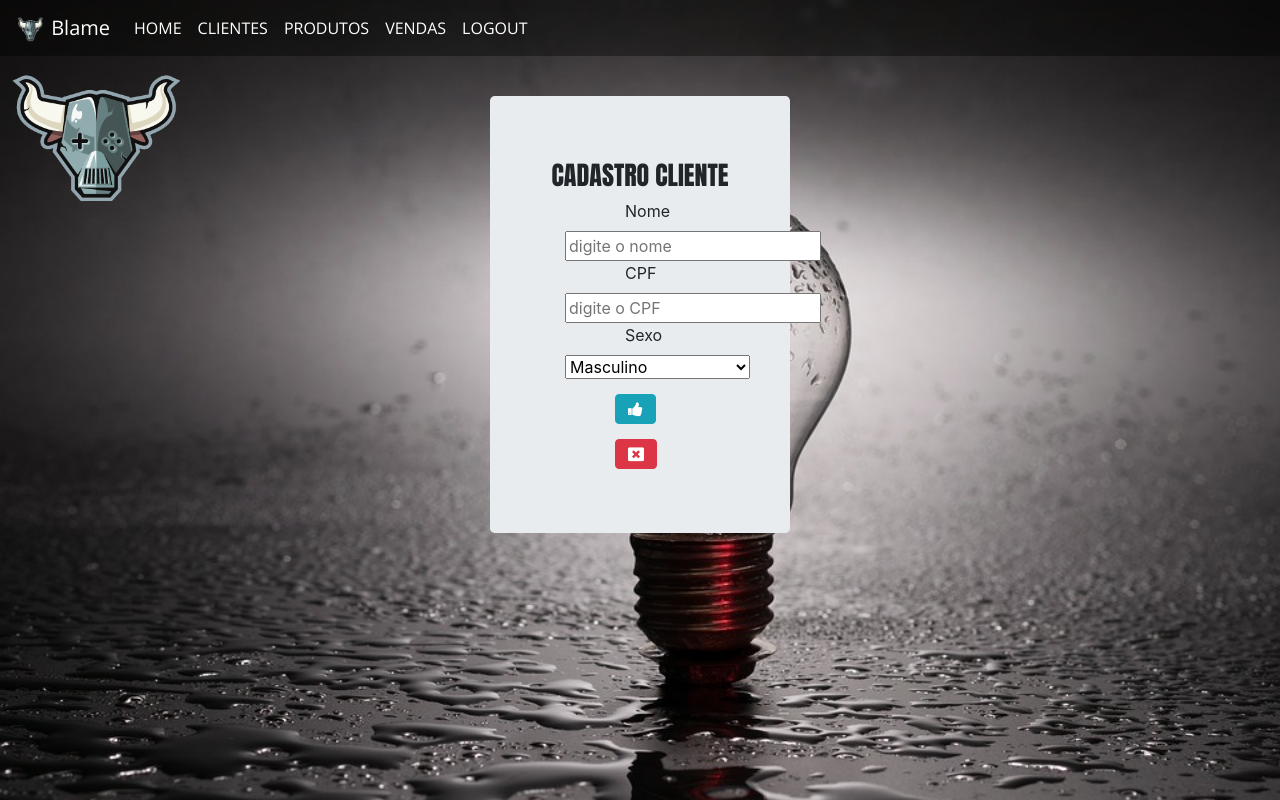
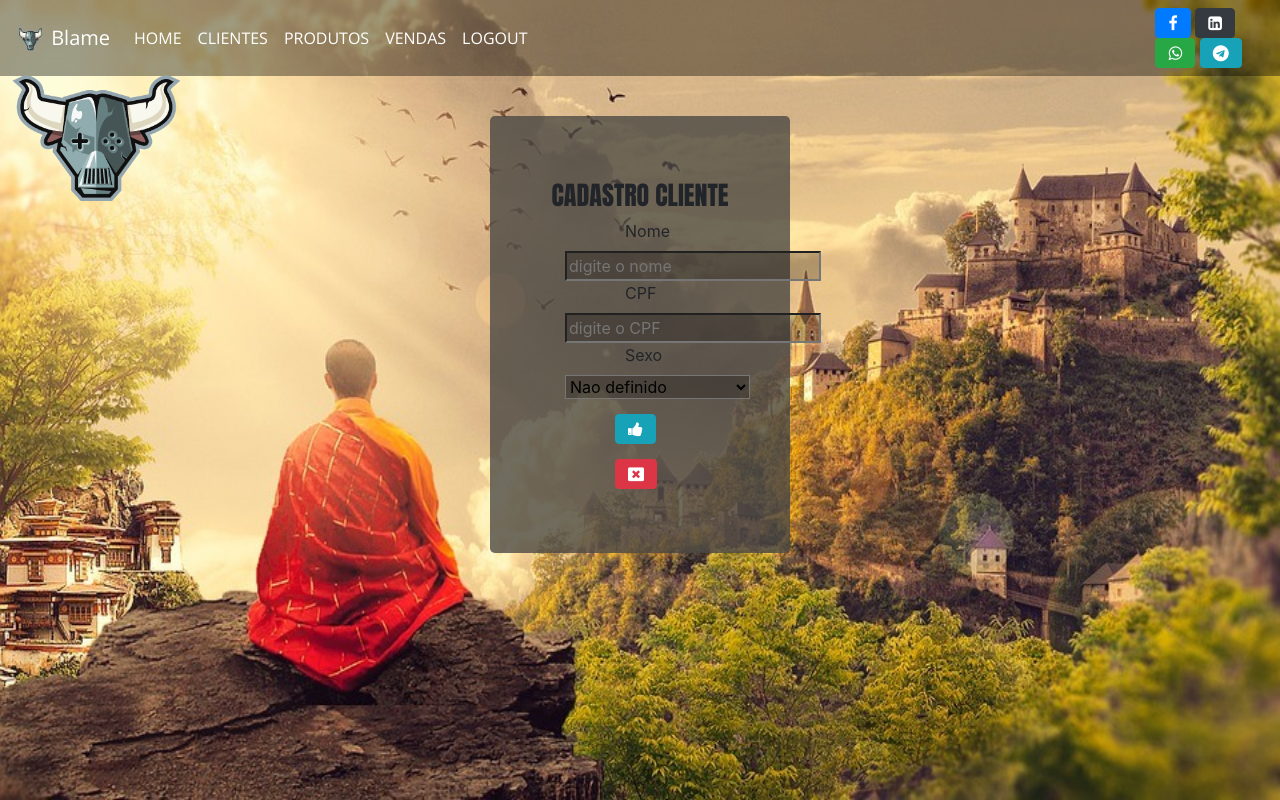
Before and after one commit to AlissonRichardy/MVC_PHP_LPBCC_ZUBCOV, a PHP site: page /cadCliente.php in a window 1280 px wide. Run offline with PHP 8.4, Linux system fonts and the light colour scheme.

Commit message:
adc botoes redes sociais

```diff
--- a/view/cadCliente.php
+++ b/view/cadCliente.php
@@ -2,6 +2,7 @@
 include_once("../conexao/conexao.php");
 require_once("navBar.html")
 ?>
+<title>CADASTRO CLIENTE</title>
 
 
 <div class="container" style="margin-top: 30px;margin-bottom: 0px;">
@@ -17,8 +18,8 @@ require_once("navBar.html")
 
                 <select name="sexo" id="cEst" style="width: 185px" >
                     <option value="Feminino">Feminino</option>
-                    <option value="Masculino" selected>Masculino</option>
-                    <option value="ND">Nao definido</option>
+                    <option value="Masculino">Masculino</option>
+                    <option value="ND" selected>Nao definido</option>
                 </select>
 
                 <div style="width:200px;display:inline;">
--- a/view/cadProduto.php
+++ b/view/cadProduto.php
@@ -2,7 +2,7 @@
 include_once("../conexao/conexao.php");
 require_once("navBar.html")
 ?>
-
+<title>CADASTRO PRODUTO</title>
 
 <div class="container" style="margin-top: 30px;margin-bottom: 0px;">
     <form action="regProdutoBanco.php" method="POST"  name="cadProduto" id="cadProduto">
--- a/view/css/css.css
+++ b/view/css/css.css
@@ -4,7 +4,7 @@
 
 body{
     margin-left: none;
-    background-image: url("../../img/lampada.jpg");
+    background-image: url("../../img/careca.jpg");
     background-attachment: fixed;
     background-repeat: round;
     background-size:cover;
@@ -73,3 +73,20 @@ padding: 3.75px;
 .navbar-light .navbar-brand:hover {
     color: white;
 }
+
+.table-dark {
+    color: #fff;
+    background-color: #343a40e0;
+}
+
+.jumbotron {
+    background-color: #4a4744c9;
+}
+
+input, select {
+background-color: #0000003b;
+}
+
+.alert-danger, .alert-primary  {
+    background-color: #3c3c3c7a;
+}
--- a/view/edtCliente.php
+++ b/view/edtCliente.php
@@ -17,7 +17,7 @@ $status = $data['status'];
 banco::desconectar();
 
 ?>
-
+<title>EDITAR CLIENTE</title>
 
 
     <div class="container" style="margin-top: 30px;margin-bottom: 0px;">
@@ -34,8 +34,8 @@ banco::desconectar();
 
                     <select name="sexo" id="cEst" style="width: 185px" value="<?php echo $sexo; ?>">
                         <option value="Feminino">Feminino</option>
-                        <option value="Masculino" selected>Masculino</option>
-                        <option value="ND">Nao definido</option>
+                        <option value="Masculino" >Masculino</option>
+                        <option value="ND" selected>Nao definido</option>
                     </select>
 
                     <div style="width:200px;display:inline;">
--- a/view/edtProduto.php
+++ b/view/edtProduto.php
@@ -17,7 +17,7 @@ $quantidade = $data['quantidade'];
 banco::desconectar();
 
 ?>
-
+<title>EDITAR PRODUTO</title>
 
 
     <div class="container" style="margin-top: 30px;margin-bottom: 0px;">
--- a/view/index.php
+++ b/view/index.php
@@ -1,8 +1,8 @@
 <?php
 require_once("navBar.html");
 ?>
-
+<title>HOME</title>
 
 <div class="container text-center">
-<h1 class="alert alert-danger">Você está na pagina home</h1>
+<h1 class="alert alert-danger">Você está na página home</h1>
 </div>
--- a/view/listClientes.php
+++ b/view/listClientes.php
@@ -2,7 +2,7 @@
 include_once("../conexao/conexao.php");
 require_once("navBar.html")
 ?>
-
+<title>CLIENTES</title>
 
 <div class="container">
     <h1 class="text-center alert alert-primary" >Listagem de Clientes</h1>
--- a/view/listProdutos.php
+++ b/view/listProdutos.php
@@ -3,7 +3,7 @@ include_once("../conexao/conexao.php");
 require_once("navBar.html");
 
 ?>
-
+<title>PRODUTOS</title>
 
 <div class="container">
     <h1 class="text-center alert alert-primary" >Listagem de Produtos</h1>
--- a/view/navBar.html
+++ b/view/navBar.html
@@ -3,15 +3,13 @@
 
 <head>
     <meta charset="UTF-8">
-    <title>Index</title>
-
     <link rel="stylesheet" href="bootstrap/dist/css/bootstrap.min.css">
     <link rel="stylesheet" href="https://cdnjs.cloudflare.com/ajax/libs/font-awesome/4.7.0/css/font-awesome.min.css">
     <link rel="stylesheet" href="css/css.css">
 
 </head>
 
-<img src="../img/imagem2.png"  class="background-img ">
+<img src="../img/imagem2.png" class="background-img ">
 
 <nav class="navbar navbar-expand-lg navbar-light bg-light " style="margin-bottom: 40px;">
     <a class="navbar-brand color-a" href="index.php">
@@ -36,5 +34,13 @@
         </li>
 
     </ul>
+<div style="float: right;padding-left: 620px;">
+        <button class="btn btn-primary fa fa-facebook"></button>
+        <button class="btn btn-dark fa fa-linkedin-square"></button>
+        <button class="btn btn-success fa fa-whatsapp"></button>
+        <button class="btn btn-info fa fa-telegram"></button>
+    </div>
 </nav>
+
+
 <body class="body-color">
```
Lines whose indentation alone changed are shown as unchanged.
